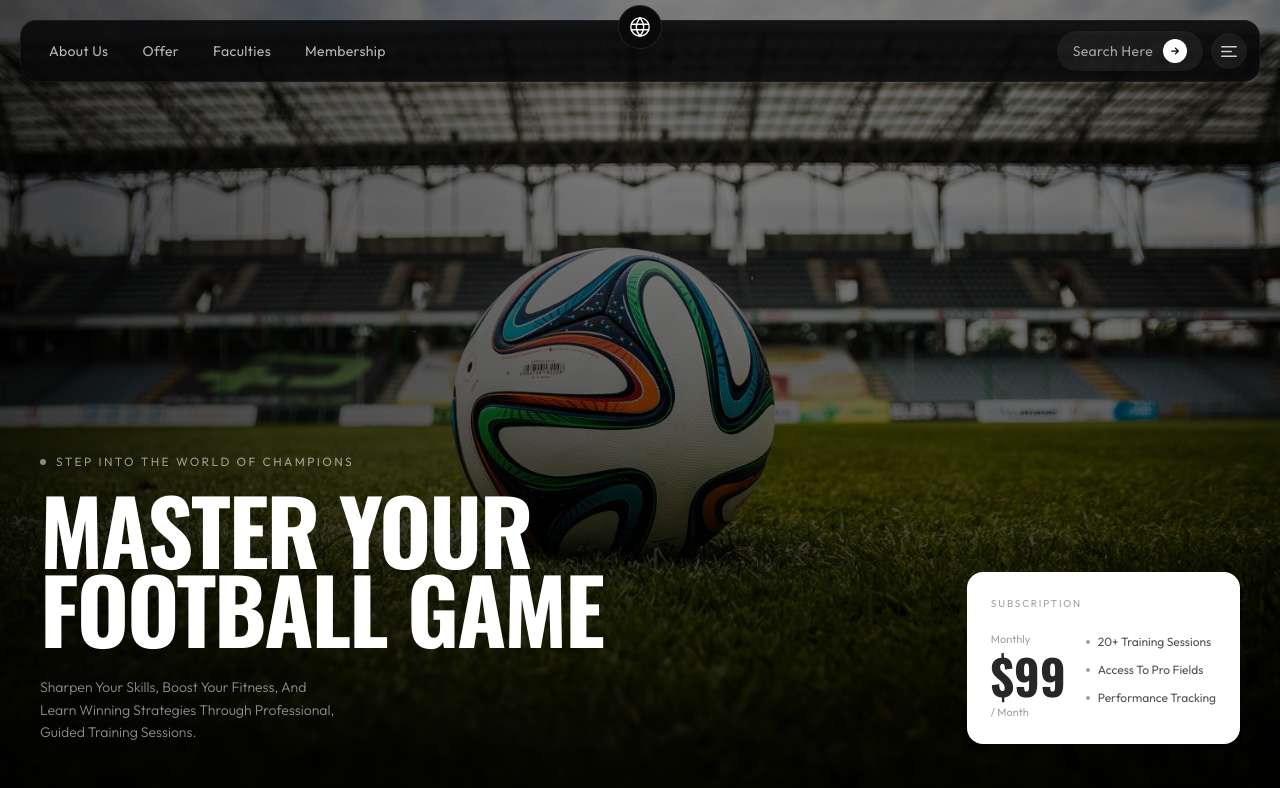
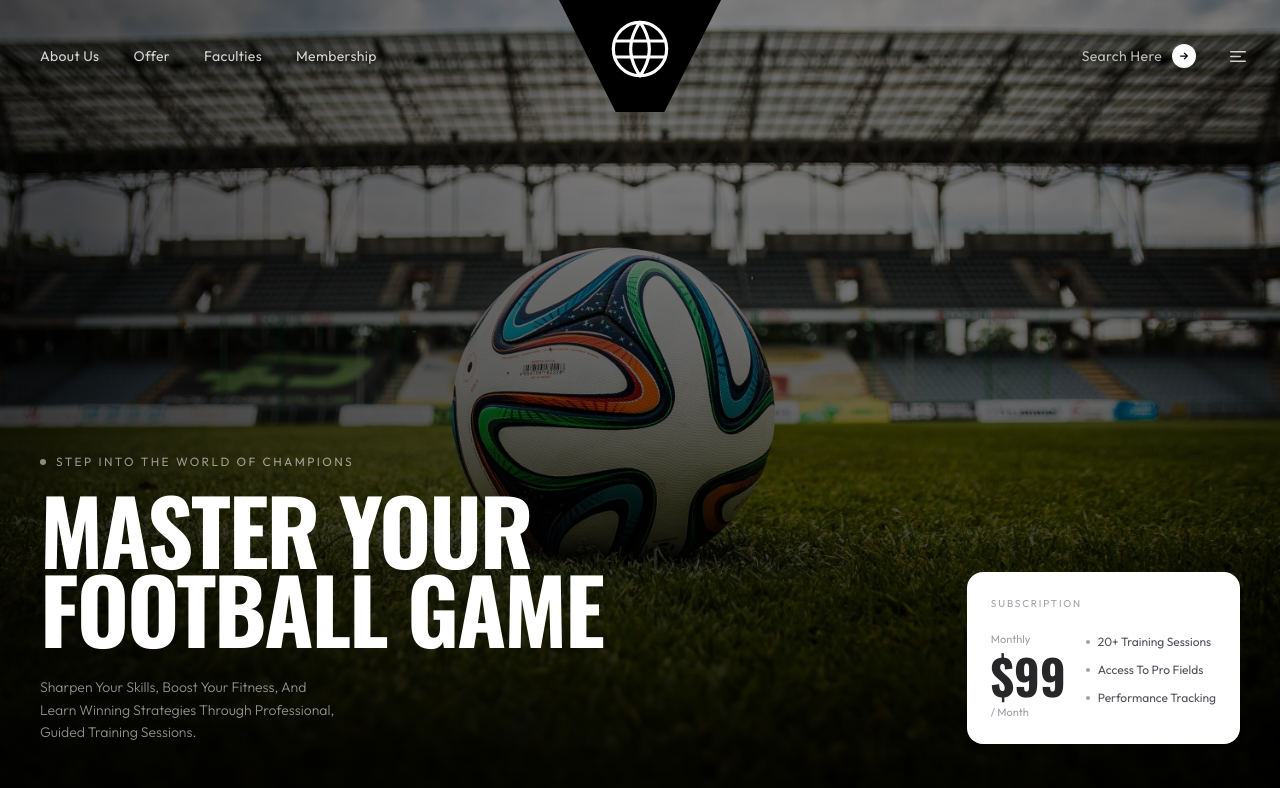
Before and after one commit to michael-codelibrary/noor-fc, a Next.js app: page / in a window 1280 px wide. Shown: the top 788 px of the page. Built offline with nearby package versions, Linux system fonts and the light colour scheme.

Commit message:
feat: transparent navbar with inverted trapezoid logo mount

```diff
--- a/components/Navbar.tsx
+++ b/components/Navbar.tsx
@@ -3,63 +3,85 @@ export default function Navbar() {
 
   return (
     <header
-      className="absolute top-0 left-0 right-0 z-50 px-5 pt-5"
+      className="absolute top-0 left-0 right-0 z-50"
       style={{ animation: "fade-down 0.6s ease-out both" }}
     >
-      <nav className="relative flex items-center justify-between bg-zinc-950/90 backdrop-blur-md rounded-2xl px-3 py-2.5 border border-white/5">
+      {/* Inverted trapezoid pinned at top center */}
+      <div className="absolute top-0 left-1/2 -translate-x-1/2 z-20 pointer-events-none">
+        <div
+          className="bg-black flex items-center justify-center"
+          style={{
+            width: "162px",
+            height: "112px",
+            clipPath: "polygon(0 0, 100% 0, 65% 100%, 35% 100%)",
+            paddingBottom: "14px",
+          }}
+        >
+          <svg
+            width="64"
+            height="64"
+            viewBox="0 0 24 24"
+            fill="none"
+            xmlns="http://www.w3.org/2000/svg"
+          >
+            <circle cx="12" cy="12" r="10" stroke="white" strokeWidth="1.2" />
+            <path
+              d="M12 2C12 2 8.5 6.5 8.5 12C8.5 17.5 12 22 12 22"
+              stroke="white"
+              strokeWidth="1.2"
+              strokeLinecap="round"
+            />
+            <path
+              d="M12 2C12 2 15.5 6.5 15.5 12C15.5 17.5 12 22 12 22"
+              stroke="white"
+              strokeWidth="1.2"
+              strokeLinecap="round"
+            />
+            <path
+              d="M2.5 9H21.5"
+              stroke="white"
+              strokeWidth="1.2"
+              strokeLinecap="round"
+            />
+            <path
+              d="M2.5 15H21.5"
+              stroke="white"
+              strokeWidth="1.2"
+              strokeLinecap="round"
+            />
+          </svg>
+        </div>
+      </div>
+
+      {/* Transparent nav row — same height as trapezoid */}
+      <nav
+        className="flex items-center justify-between px-6"
+        style={{ height: "112px" }}
+      >
         {/* Left: nav links */}
         <div className="flex items-center gap-0.5">
           {navLinks.map((item) => (
             <a
               key={item}
               href="#"
-              className="px-4 py-2 text-sm text-white/70 hover:text-white rounded-xl hover:bg-white/8 transition-all duration-200 font-body tracking-wide"
+              className="px-4 py-2 text-sm text-white/80 hover:text-white rounded-xl hover:bg-white/10 transition-all duration-200 font-body tracking-wide"
+              style={{ textShadow: "0 1px 8px rgba(0,0,0,0.7)" }}
             >
               {item}
             </a>
           ))}
         </div>
 
-        {/* Center: Logo (floats above navbar) */}
-        <div className="absolute left-1/2 -translate-x-1/2 -top-4">
-          <div className="w-11 h-11 bg-zinc-950 rounded-full flex items-center justify-center border border-white/10 shadow-xl">
-            <svg
-              width="22"
-              height="22"
-              viewBox="0 0 24 24"
-              fill="none"
-              xmlns="http://www.w3.org/2000/svg"
-            >
-              <circle cx="12" cy="12" r="10" stroke="white" strokeWidth="1.5" />
-              <path
-                d="M12 2C12 2 8 7 8 12C8 17 12 22 12 22"
-                stroke="white"
-                strokeWidth="1.5"
-                strokeLinecap="round"
-              />
-              <path
-                d="M12 2C12 2 16 7 16 12C16 17 12 22 12 22"
-                stroke="white"
-                strokeWidth="1.5"
-                strokeLinecap="round"
-              />
-              <path
-                d="M2.5 9H21.5M2.5 15H21.5"
-                stroke="white"
-                strokeWidth="1.5"
-                strokeLinecap="round"
-              />
-            </svg>
-          </div>
-        </div>
-
         {/* Right: Search + hamburger */}
         <div className="flex items-center gap-2">
-          <div className="flex items-center gap-2.5 bg-white/6 hover:bg-white/10 transition-colors rounded-full px-4 py-2 cursor-pointer group">
-            <span className="text-sm text-white/60 group-hover:text-white/80 transition-colors font-body tracking-wide">
+          <div className="flex items-center gap-2.5 hover:bg-white/10 transition-colors rounded-full px-4 py-2 cursor-pointer group">
+            <span
+              className="text-sm text-white/70 group-hover:text-white/90 transition-colors font-body tracking-wide"
+              style={{ textShadow: "0 1px 8px rgba(0,0,0,0.7)" }}
+            >
               Search Here
             </span>
-            <div className="w-6 h-6 bg-white rounded-full flex items-center justify-center flex-shrink-0">
+            <div className="w-6 h-6 bg-white rounded-full flex items-center justify-center flex-shrink-0 shadow-sm">
               <svg
                 width="10"
                 height="10"
@@ -78,7 +100,7 @@ export default function Navbar() {
             </div>
           </div>
 
-          <button className="w-9 h-9 bg-white/6 hover:bg-white/10 transition-colors rounded-full flex items-center justify-center">
+          <button className="w-9 h-9 hover:bg-white/10 transition-colors rounded-full flex items-center justify-center">
             <svg
               width="16"
               height="11"
```
